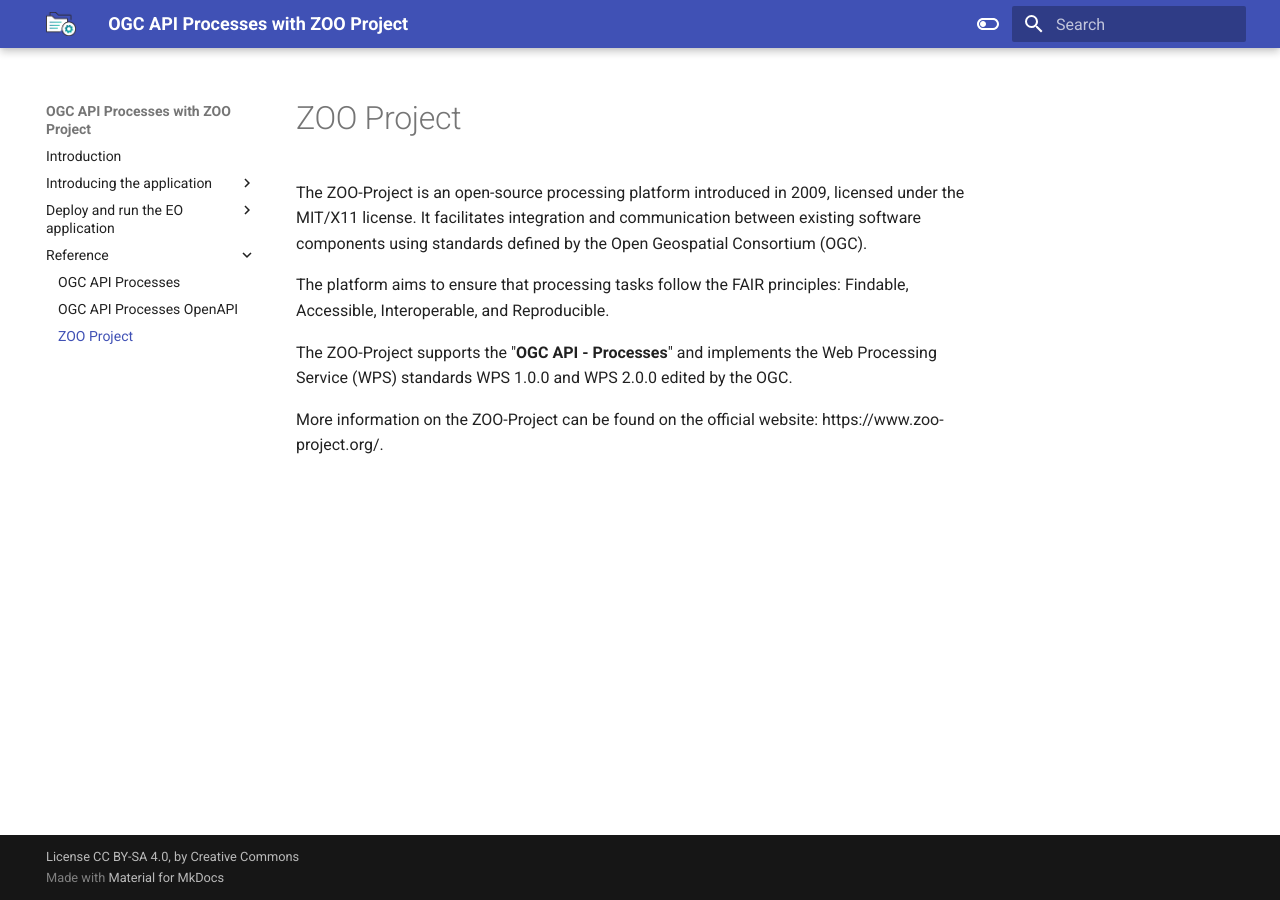
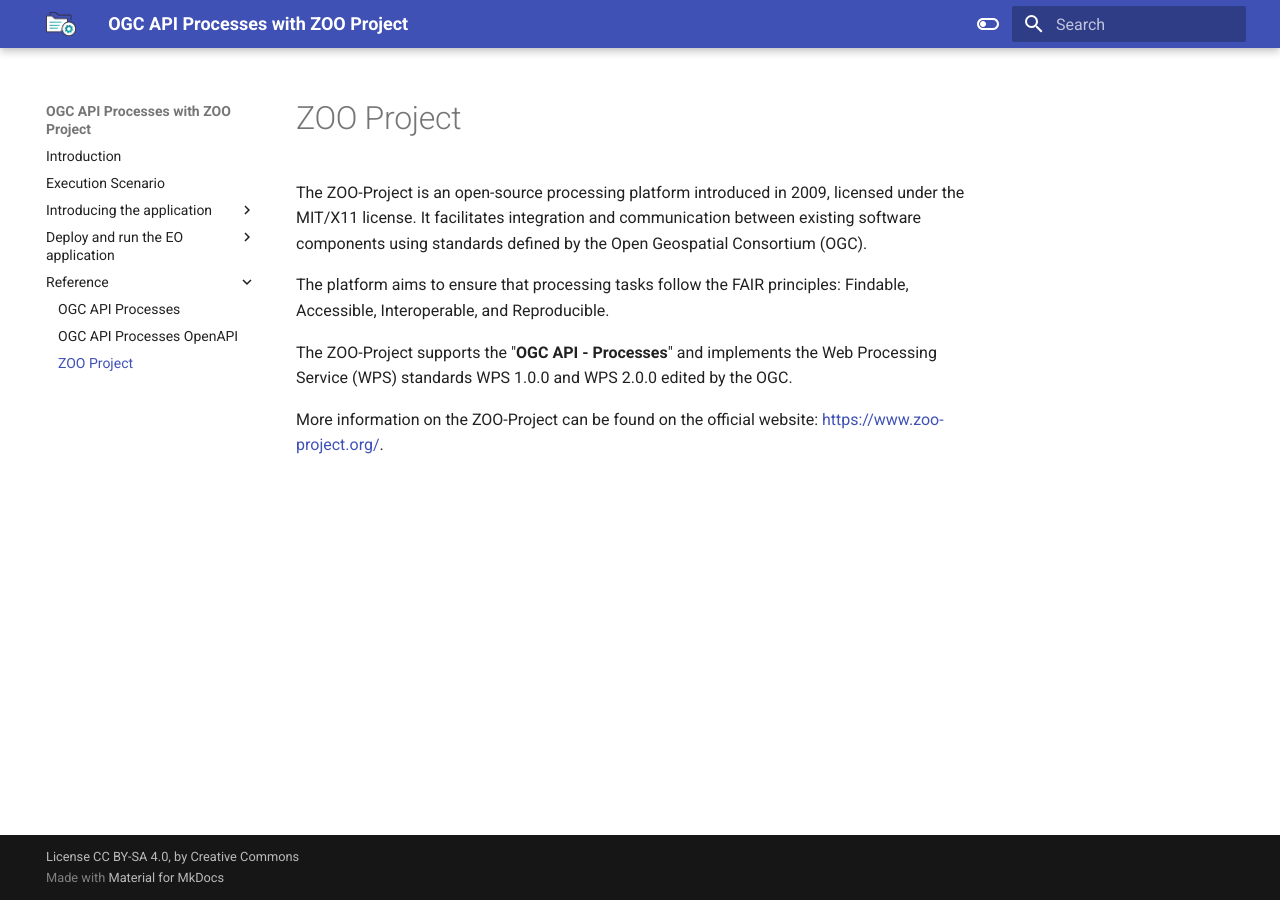
Before and after one commit to parham-membari-terradue/ogc-api-processes-with-zoo, an MkDocs documentation site: the page built from docs/reference/zoo-project.md, in a window 1280 px wide. Built offline with MkDocs 1.6.1 and Material for MkDocs 9.7.7, drawn with Linux system fonts in a browser that asks for light colours; some of the changed lines change nothing that is shown.

Commit message:
link fix and execution scenario move

```diff
--- a/docs/reference/zoo-project.md
+++ b/docs/reference/zoo-project.md
@@ -6,4 +6,4 @@
 
 The ZOO-Project supports the "**OGC API - Processes**" and implements the Web Processing Service (WPS) standards WPS 1.0.0 and WPS 2.0.0 edited by the OGC.
 
-More information on the ZOO-Project can be found on the official website: https://www.zoo-project.org/.
+More information on the ZOO-Project can be found on the official website: [https://www.zoo-project.org/](https://www.zoo-project.org/).
--- a/mkdocs.yml
+++ b/mkdocs.yml
@@ -57,10 +57,10 @@
 
 nav:
   - Introduction: 'index.md'
+  - Execution Scenario: execution-scenario.md
   - Introducing the application:
     - Water bodies detection: app/water-bodies-detection.md
   - Deploy and run the EO application:
-    - Execution Scenario: execution-scenario.md
     - Deploy the application: deploy-application.md
     - List available processes: list-processes.md
     - Describe the process: describe-process.md
```
